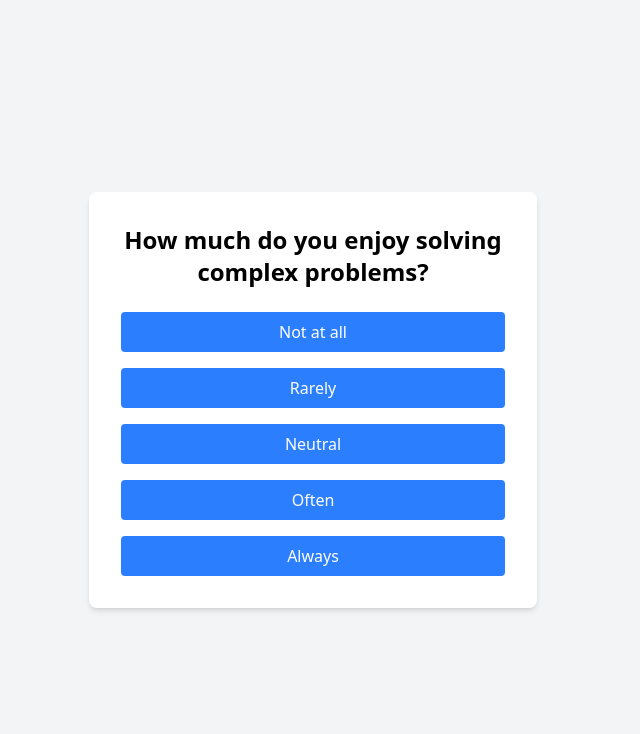
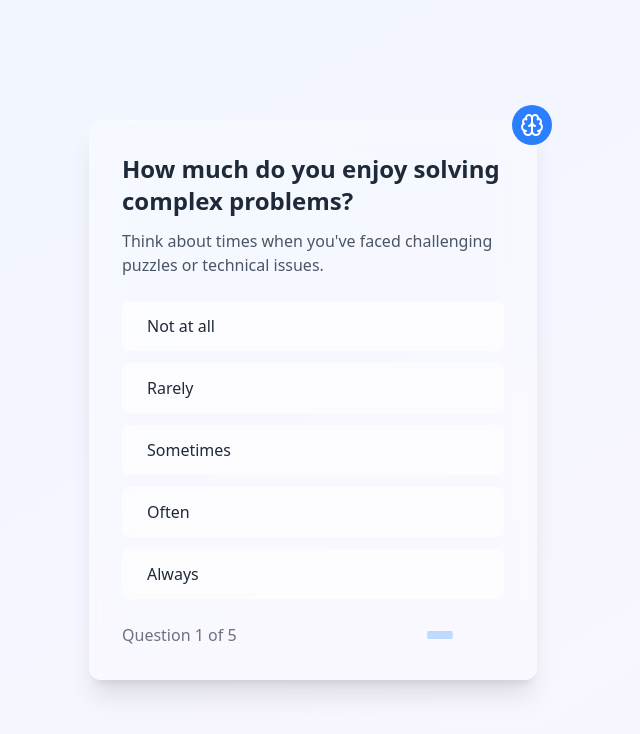
Before and after one commit to manicdon7/NextStep, a React (Vite) app: page / in a window 1280 px wide. Shown: the top 734 px of the page, without its empty margins (327-967 px from the left). Built offline with nearby package versions, Linux system fonts and the light colour scheme.

Commit message:
sample kys module setup

```diff
--- a/package.json
+++ b/package.json
@@ -12,6 +12,8 @@
   "dependencies": {
     "@tailwindcss/vite": "^4.0.3",
     "axios": "^1.7.9",
+    "framer-motion": "^12.0.6",
+    "lucide-react": "^0.474.0",
     "react": "^18.3.1",
     "react-dom": "^18.3.1",
     "tailwindcss": "^4.0.3"
--- a/src/App.jsx
+++ b/src/App.jsx
@@ -1,167 +1,222 @@
-import { useState } from "react";
-import axios from "axios";
+import React, { useState } from 'react';
+import { motion, AnimatePresence } from 'framer-motion';
+import { MessageSquare, Brain, ChevronRight, Award, RefreshCw } from 'lucide-react';
+
 const questions = [
   {
     id: 1,
     text: "How much do you enjoy solving complex problems?",
+    subtext: "Think about times when you've faced challenging puzzles or technical issues.",
     domains: [
-      { name: "Computer Science", weight: 1 },
-      { name: "Engineering", weight: 0.8 },
-    ],
+      { name: "Computer Science", weight: 1, keywords: ["programming", "algorithms", "problem-solving"] },
+      { name: "Engineering", weight: 0.8, keywords: ["technical", "analytical", "systematic"] }
+    ]
   },
   {
     id: 2,
     text: "Do you prefer working with visual elements over textual content?",
+    subtext: "Consider your preference for design and visual communication.",
     domains: [
-      { name: "Artist", weight: 1 },
-      { name: "Designer", weight: 0.9 },
-    ],
+      { name: "Artist", weight: 1, keywords: ["creative", "visual", "aesthetic"] },
+      { name: "Designer", weight: 0.9, keywords: ["layout", "composition", "visual-thinking"] }
+    ]
   },
   {
     id: 3,
     text: "How comfortable are you with public speaking?",
+    subtext: "Think about presenting to groups or leading discussions.",
     domains: [
-      { name: "Teaching", weight: 1 },
-      { name: "Management", weight: 0.7 },
-    ],
+      { name: "Teaching", weight: 1, keywords: ["communication", "presentation", "leadership"] },
+      { name: "Management", weight: 0.7, keywords: ["leadership", "communication", "confidence"] }
+    ]
   },
   {
     id: 4,
     text: "Do you enjoy creating music or singing?",
+    subtext: "Consider your interest in musical expression and performance.",
     domains: [
-      { name: "Singer", weight: 1 },
-      { name: "Artist", weight: 0.6 },
-    ],
+      { name: "Singer", weight: 1, keywords: ["musical", "performance", "artistic"] },
+      { name: "Artist", weight: 0.6, keywords: ["creative", "expressive", "performance"] }
+    ]
   },
   {
     id: 5,
     text: "How good are you at organizing and planning tasks?",
+    subtext: "Think about your ability to manage projects and deadlines.",
     domains: [
-      { name: "Management", weight: 1 },
-      { name: "Teaching", weight: 0.5 },
-    ],
-  },
-  {
-    id: 6,
-    text: "Do you enjoy designing user interfaces or graphics?",
-    domains: [
-      { name: "Designer", weight: 1 },
-      { name: "Artist", weight: 0.8 },
-    ],
-  },
+      { name: "Management", weight: 1, keywords: ["organization", "planning", "leadership"] },
+      { name: "Teaching", weight: 0.5, keywords: ["structure", "planning", "organization"] }
+    ]
+  }
+];
 
-];
 const choices = [
   { value: 1, label: "Not at all" },
   { value: 2, label: "Rarely" },
-  { value: 3, label: "Neutral" },
+  { value: 3, label: "Sometimes" },
   { value: 4, label: "Often" },
-  { value: 5, label: "Always" },
+  { value: 5, label: "Always" }
 ];
-export default function App() {
+
+const CareerQuiz = () => {
   const [currentQuestion, setCurrentQuestion] = useState(0);
   const [answers, setAnswers] = useState({});
   const [result, setResult] = useState(null);
+  const [insights, setInsights] = useState("");
   const [isLoading, setIsLoading] = useState(false);
+
   const handleAnswer = (questionId, value) => {
-    setAnswers((prev) => ({ ...prev, [questionId]: value }));
+    setAnswers(prev => ({ ...prev, [questionId]: value }));
     if (currentQuestion < questions.length - 1) {
-      setCurrentQuestion((prev) => prev + 1);
+      setCurrentQuestion(prev => prev + 1);
+    } else {
+      calculateResults();
     }
   };
-  const analyzeResults = async () => {
+
+  const calculateResults = () => {
     setIsLoading(true);
-    const prompt = `Calculate domain expertise percentages based on these rules:
+    let domainScores = {};
+    let domainMaxScores = {};
+    let domainKeywords = {};
 
-    **Scoring System:**
-    1. For each question answer (1-5 scale):
-       - Multiply answer value by domain weight
-       - Sum values per domain
-    2. Max possible score per domain = 5 * (sum of weights for all its questions)
-    3. Percentage = (Actual Score / Max Score) * 100
+    questions.forEach(question => {
+      const answerValue = answers[question.id] || 1;
+      question.domains.forEach(domain => {
+        domainScores[domain.name] = (domainScores[domain.name] || 0) + answerValue * domain.weight;
+        domainMaxScores[domain.name] = (domainMaxScores[domain.name] || 0) + 5 * domain.weight;
+        domainKeywords[domain.name] = [...(domainKeywords[domain.name] || []), ...domain.keywords];
+      });
+    });
 
-    **Data:**
-    Questions: ${JSON.stringify(questions, null, 2)}
-    Answers: ${JSON.stringify(answers, null, 2)}
+    let finalResults = Object.keys(domainScores).map(domain => ({
+      name: domain,
+      score: Math.round((domainScores[domain] / domainMaxScores[domain]) * 100),
+      keywords: [...new Set(domainKeywords[domain])]
+    }));
 
-    **Required Output:**
-    {
-      "domains": [
-        {"name": "Computer Science", "score": 85},
-        {"name": "Teaching", "score": 70},
-        {"name": "Artist", "score": 60},
-        {"name": "Singer", "score": 50},
-        {"name": "Management", "score": 80},
-        {"name": "Designer", "score": 75}
-      ],
-      "top_domain": "Computer Science"
-    }
+    finalResults.sort((a, b) => b.score - a.score);
+    const topDomain = finalResults[0];
 
-    Return ONLY valid JSON, no additional text.`;
+    const aiInsight = `Based on your responses, you show exceptional potential in ${topDomain.name}. Your strengths in ${topDomain.keywords.join(', ')} suggest you would excel in this field. Consider exploring career paths that leverage these skills.`;
 
-    try {
-      const response = await axios.get(`https://text.pollinations.ai/${prompt}`)
-      console.log(response.data);
+    setResult({ domains: finalResults, top_domain: topDomain.name });
+    setInsights(aiInsight);
+    setIsLoading(false);
+  };
 
-      setResult(response.data);
-    } catch (error) {
-      console.error("API Error:", error);
-      alert("Failed to fetch results. Please try again.");
-    } finally {
-      setIsLoading(false);
-    }
-  };
-  return (
-    <div className="min-h-screen bg-gray-100 flex flex-col items-center justify-center p-4">
-      {!result ? (
-        <div className="bg-white p-8 rounded-lg shadow-md w-full max-w-md">
-          <h2 className="text-2xl font-bold mb-6 text-center">
-            {questions[currentQuestion].text}
-          </h2>
-          <div className="space-y-4">
+  const QuestionCard = ({ question, onAnswer }) => (
+    <motion.div
+      initial={{ x: 300, opacity: 0 }}
+      animate={{ x: 0, opacity: 1 }}
+      exit={{ x: -300, opacity: 0 }}
+      className="relative backdrop-blur-lg bg-white/30 p-8 rounded-xl shadow-xl border border-white/20 w-full max-w-md"
+    >
+      <div className="absolute -top-4 -right-4 bg-blue-500 rounded-full p-2">
+        <Brain className="w-6 h-6 text-white" />
+      </div>
+
+      <h2 className="text-2xl font-bold mb-3 text-gray-800">{question.text}</h2>
+      <p className="text-gray-600 mb-6">{question.subtext}</p>
+
+      <div className="space-y-3">
         {choices.map((choice) => (
-              <button
+          <motion.button
             key={choice.value}
-                onClick={() =>
-                  handleAnswer(questions[currentQuestion].id, choice.value)
-                }
-                className="w-full bg-blue-500 text-white py-2 px-4 rounded hover:bg-blue-600 transition duration-200"
+            whileHover={{ scale: 1.02 }}
+            whileTap={{ scale: 0.98 }}
+            onClick={() => onAnswer(question.id, choice.value)}
+            className="w-full backdrop-blur-sm bg-white/50 hover:bg-white/70 text-gray-800 py-3 px-6 rounded-lg border border-white/20 transition-all duration-200 flex items-center justify-between group"
           >
-                {choice.label}
-              </button>
+            <span>{choice.label}</span>
+            <ChevronRight className="w-5 h-5 opacity-0 group-hover:opacity-100 transform group-hover:translate-x-1 transition-all" />
+          </motion.button>
         ))}
       </div>
-          {currentQuestion === questions.length - 1 && (
-            <button
-              onClick={analyzeResults}
-              disabled={isLoading}
-              className="w-full mt-6 bg-green-500 text-white py-2 px-4 rounded hover:bg-green-600 transition duration-200"
+
+      <div className="mt-6 flex justify-between items-center text-gray-500">
+        <span>Question {currentQuestion + 1} of {questions.length}</span>
+        <motion.div
+          className="h-2 bg-blue-200 rounded-full w-32"
+          initial={{ scaleX: 0 }}
+          animate={{ scaleX: (currentQuestion + 1) / questions.length }}
+        />
+      </div>
+    </motion.div>
+  );
+
+  const ResultCard = ({ result, insights }) => (
+    <motion.div
+      initial={{ y: 50, opacity: 0 }}
+      animate={{ y: 0, opacity: 1 }}
+      className="backdrop-blur-lg bg-white/30 p-8 rounded-xl shadow-xl border border-white/20 w-full max-w-md"
     >
-              {isLoading ? "Analyzing..." : "Get Results"}
-            </button>
-          )}
+      <div className="flex items-center justify-between mb-6">
+        <h3 className="text-2xl font-bold text-gray-800">Your Career Path</h3>
+        <Award className="w-8 h-8 text-blue-500" />
       </div>
-      ) : (
-        <div className="bg-white p-8 rounded-lg shadow-md w-full max-w-md">
-          <h3 className="text-2xl font-bold mb-6 text-center">
-            Your Top Domain: {result.top_domain}
-          </h3>
+
       <div className="space-y-4">
-            {result.domains &&
-              result.domains.map((domain) => (
-                <div
+        {result.domains.map((domain) => (
+          <motion.div
             key={domain.name}
-                  className="flex justify-between items-center bg-gray-50 p-4 rounded"
+            initial={{ width: 0 }}
+            animate={{ width: "100%" }}
+            className="relative bg-white/50 p-4 rounded-lg"
           >
-                  <span className="font-medium">{domain.name}</span>
-                  <span className="text-blue-600 font-bold">
-                    {domain.score}%
-                  </span>
+            <div className="flex justify-between items-center mb-2">
+              <span className="font-medium text-gray-800">{domain.name}</span>
+              <span className="text-blue-600 font-bold">{domain.score}%</span>
             </div>
+            <motion.div
+              className="absolute bottom-0 left-0 h-1 bg-blue-500 rounded-full"
+              initial={{ width: 0 }}
+              animate={{ width: `${domain.score}%` }}
+              transition={{ delay: 0.5 }}
+            />
+          </motion.div>
         ))}
       </div>
+
+      <motion.div
+        initial={{ opacity: 0 }}
+        animate={{ opacity: 1 }}
+        transition={{ delay: 1 }}
+        className="mt-8 p-6 backdrop-blur-md bg-white/40 rounded-lg border border-white/30"
+      >
+        <div className="flex items-start space-x-3">
+          <MessageSquare className="w-6 h-6 text-blue-500 flex-shrink-0 mt-1" />
+          <p className="text-gray-700 leading-relaxed">{insights}</p>
         </div>
+      </motion.div>
+
+      <motion.button
+        whileHover={{ scale: 1.02 }}
+        whileTap={{ scale: 0.98 }}
+        onClick={() => window.location.reload()}
+        className="mt-6 w-full bg-blue-500 text-white py-3 px-6 rounded-lg flex items-center justify-center space-x-2 hover:bg-blue-600 transition-colors duration-200"
+      >
+        <RefreshCw className="w-5 h-5" />
+        <span>Start Over</span>
+      </motion.button>
+    </motion.div>
+  );
+
+  return (
+    <div className="min-h-screen bg-gradient-to-br from-blue-50 to-purple-50 flex flex-col items-center justify-center p-4">
+      <AnimatePresence mode="wait">
+        {!result ? (
+          <QuestionCard
+            key="question"
+            question={questions[currentQuestion]}
+            onAnswer={handleAnswer}
+          />
+        ) : (
+          <ResultCard key="result" result={result} insights={insights} />
         )}
+      </AnimatePresence>
     </div>
   );
-}
+};
+
+export default CareerQuiz;
```
Also changed, not shown: 1 other file (tests, documents, lock files or other folders). Lines whose indentation alone changed are shown as unchanged.
